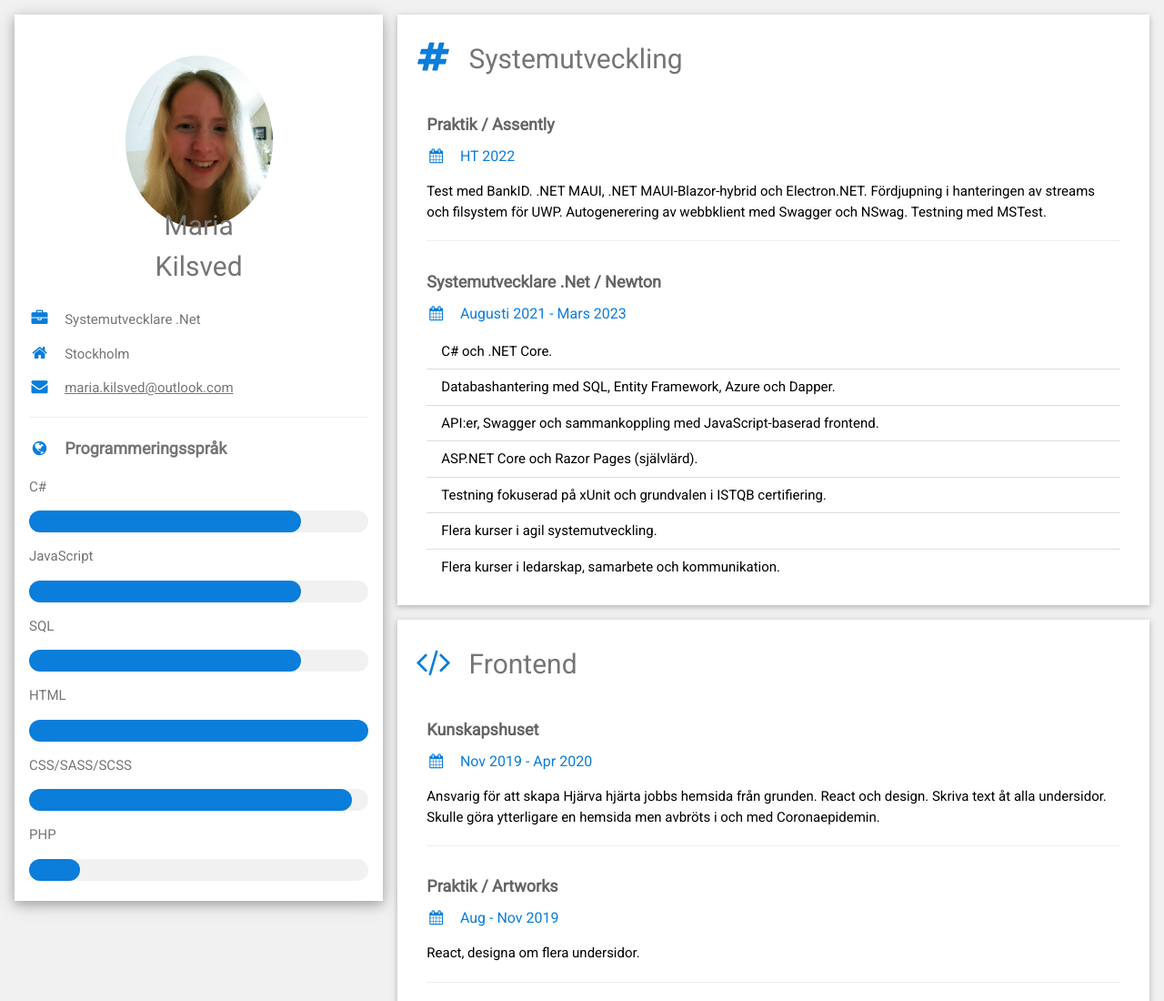
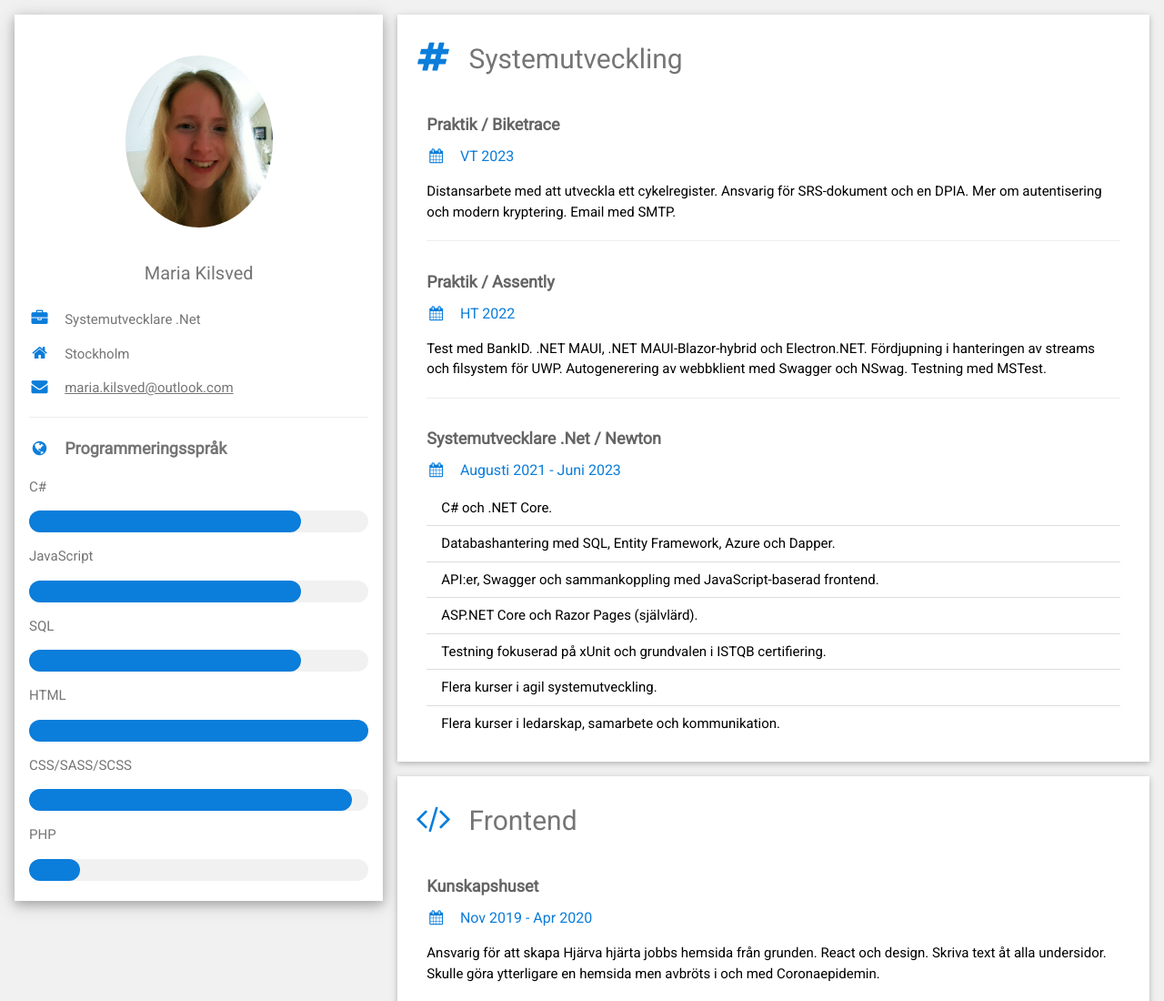
Before and after one commit to MariaKilsved/CV, a plain HTML site: page index.html in a window 1280 px wide. Shown: the top 1100 px of the page at 91% size. Drawn offline with Linux system fonts and the light colour scheme.

Commit message:
Internship added

```diff
--- a/index.html
+++ b/index.html
@@ -75,8 +75,16 @@ html,body,h1,h2,h3,h4,h5,h6 {font-family: "Roboto", sans-serif}
     <!-- Right Column -->
     <div class="twothird">
 
+
       <div class="container card white margin-bottom">
         <h2 class="text-grey padding-16"><i class="fa fa-hashtag fa-fw margin-right xxlarge text-blue"></i>Systemutveckling</h2>
+
+        <div class="container">
+          <h5 class="opacity"><b>Praktik / Biketrace</b></h5>
+          <h6 class="text-blue"><i class="fa fa-calendar fa-fw margin-right"></i>VT 2023</h6>
+          <p>Distansarbete med att utveckla ett cykelregister. Ansvarig för SRS-dokument och en DPIA. Mer om autentisering och modern kryptering. Email med SMTP.</p>
+          <hr>
+        </div>
         <div class="container">
           <h5 class="opacity"><b>Praktik / Assently</b></h5>
           <h6 class="text-blue"><i class="fa fa-calendar fa-fw margin-right"></i>HT 2022</h6>
@@ -85,7 +93,7 @@ html,body,h1,h2,h3,h4,h5,h6 {font-family: "Roboto", sans-serif}
         </div>
         <div class="container">
           <h5 class="opacity"><b>Systemutvecklare .Net / Newton</b></h5>
-          <h6 class="text-blue"><i class="fa fa-calendar fa-fw margin-right"></i>Augusti 2021 - Mars 2023</h6>
+          <h6 class="text-blue"><i class="fa fa-calendar fa-fw margin-right"></i>Augusti 2021 - Juni 2023</h6>
           <ul class="ul">
             <li>C# och .NET Core.</li>
             <li>Databashantering med SQL, Entity Framework, Azure och Dapper.</li>
@@ -97,6 +105,7 @@ html,body,h1,h2,h3,h4,h5,h6 {font-family: "Roboto", sans-serif}
           </ul>
           <br>
         </div>
+
       </div>
 
       <div class="container card white margin-bottom">
--- a/mk.css
+++ b/mk.css
@@ -1623,3 +1623,9 @@ a {
 .hover-border-light-gray:hover {
     border-color: #f1f1f1!important
 }
+
+@media(max-width: 1333px) and (min-width: 601px) {
+    .display-bottommiddle h2{
+        font-size: 20px;
+    }
+}
```
